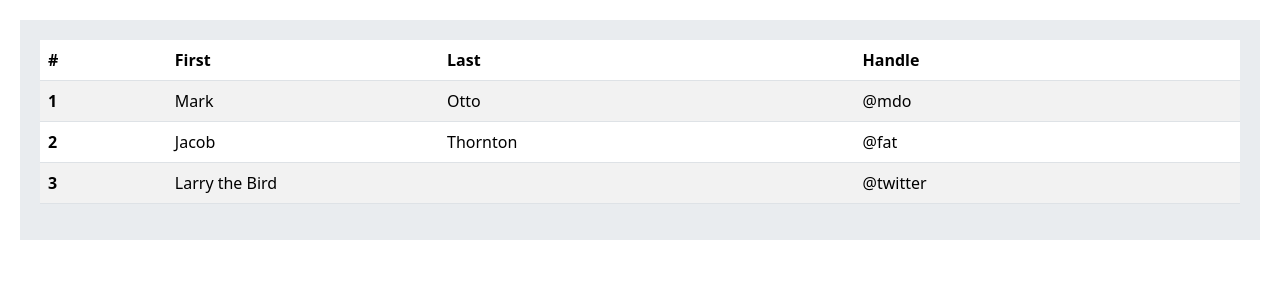
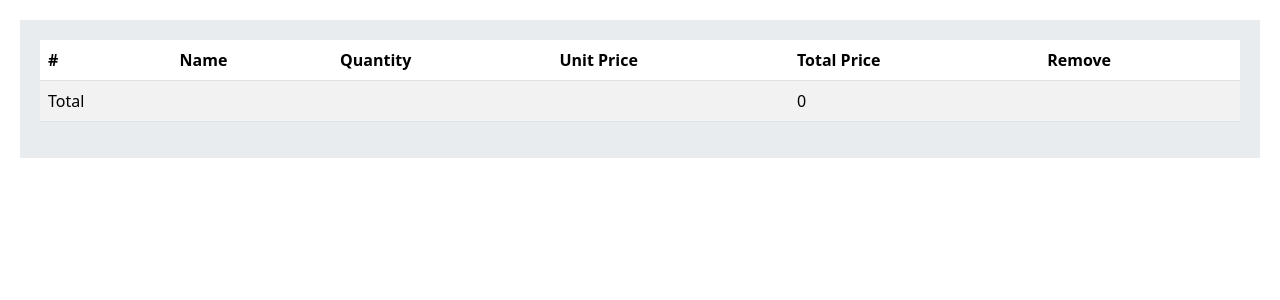
Before and after one commit to Amirsalar-Hosseini/Ecommerce, a Django app: page /orders/cart/ in a window 1280 px wide. Shown: the part 56-356 px from the top of the page. Run offline with Django 5.2, Linux system fonts and the light colour scheme.

Commit message:
update to part 32

```diff
--- a/Ecommerce/settings.py
+++ b/Ecommerce/settings.py
@@ -73,6 +73,7 @@ TEMPLATES = [
                 'django.template.context_processors.request',
                 'django.contrib.auth.context_processors.auth',
                 'django.contrib.messages.context_processors.messages',
+                'orders.context_processors.cart',
             ],
         },
     },
--- a/home/templates/home/product_detail.html
+++ b/home/templates/home/product_detail.html
@@ -7,7 +7,7 @@
     <img src="{{ product.image.url }}" alt="{{ product.name }}" style="width: 300px;">
     <p>{{ product.description }}</p>
     <br><br>
-    <form action="{% url 'orders:card_add' product.id %}" method="post" class="form form-control">
+    <form action="{% url 'orders:cart_add' product.id %}" method="post" class="form form-control">
     {% csrf_token %}
     {{ form }}
         <input type="submit" value="add to cart">
--- a/orders/cart.py
+++ b/orders/cart.py
@@ -1,3 +1,5 @@
+from home.models import Product
+
 CART_SESSION_ID = 'cart'
 
 
@@ -9,6 +11,19 @@ class Cart:
             cart = self.session[CART_SESSION_ID] = {}
         self.cart = cart
 
+    def __iter__(self):
+        product_ids = self.cart.keys()
+        products = Product.objects.filter(id__in=product_ids)
+        cart = self.cart.copy()
+        for product in products:
+            cart[str(product.id)]['product'] = product
+        for item in cart.values():
+            item['total_price'] = int(item['price']) * (item['quantity'])
+            yield item
+
+    def __len__(self):
+        return sum(item['quantity'] for item in self.cart.values())
+
     def add(self, product, quantity):
         product_id = str(product.id)
         if product_id not in self.cart:
@@ -18,3 +33,12 @@ class Cart:
 
     def save(self):
         self.session.modified = True
+
+    def get_total_price(self):
+        return sum(int(item['price']) * item['quantity'] for item in self.cart.values())
+
+    def remove(self, product):
+        product_id = str(product.id)
+        if product_id in self.cart:
+            del self.cart[product_id]
+            self.save()
--- /dev/null
+++ b/orders/context_processors.py
@@ -0,0 +1,5 @@
+from .cart import Cart
+
+
+def cart(request):
+    return {'cart': Cart(request)}
--- a/orders/templates/orders/cart.html
+++ b/orders/templates/orders/cart.html
@@ -5,29 +5,30 @@
   <thead>
     <tr>
       <th scope="col">#</th>
-      <th scope="col">First</th>
-      <th scope="col">Last</th>
-      <th scope="col">Handle</th>
+      <th scope="col">Name</th>
+      <th scope="col">Quantity</th>
+      <th scope="col">Unit Price</th>
+      <th scope="col">Total Price</th>
+      <th scope="col">Remove</th>
     </tr>
   </thead>
   <tbody>
+  {% for item in cart %}
     <tr>
-      <th scope="row">1</th>
-      <td>Mark</td>
-      <td>Otto</td>
-      <td>@mdo</td>
+      <th scope="row">{{ forloop.counter }}</th>
+      <td>{{ item.product }}</td>
+      <td>{{ item.quantity }}</td>
+      <td>{{ item.price }}</td>
+      <td>{{ item.total_price }}</td>
+    <td><a href="{% url 'orders:cart_remove' item.product.id %}" class='btn btn-danger'>remove</a></td>
     </tr>
-    <tr>
-      <th scope="row">2</th>
-      <td>Jacob</td>
-      <td>Thornton</td>
-      <td>@fat</td>
-    </tr>
-    <tr>
-      <th scope="row">3</th>
-      <td colspan="2">Larry the Bird</td>
-      <td>@twitter</td>
-    </tr>
+    {% endfor %}
+  <tr>
+      <td>Total</td>
+      <td colspan="3"></td>
+      <td>{{ cart.get_total_price }}</td>
+      <td colspan="1"></td>
+  </tr>
   </tbody>
 </table>
 {% endblock %}
--- a/orders/urls.py
+++ b/orders/urls.py
@@ -5,4 +5,5 @@ app_name = 'orders'
 urlpatterns = [
     path('cart/', views.CartView.as_view(), name='cart'),
     path('cart/add/<int:product_id>/', views.CartAddView.as_view(), name='cart_add'),
+    path('cart/remove/<int:product_id>/', views.CartRemoveView.as_view(), name='cart_remove'),
 ]
--- a/orders/views.py
+++ b/orders/views.py
@@ -7,7 +7,8 @@ from .forms import CartAddForm
 
 class CartView(View):
     def get(self, request):
-        return render(request, 'orders/cart.html')
+        cart = Cart(request)
+        return render(request, 'orders/cart.html', {'cart': cart})
 
 
 class CartAddView(View):
@@ -18,3 +19,11 @@ class CartAddView(View):
         if form.is_valid():
             cart.add(product, form.cleaned_data['quantity'])
         return redirect('orders:cart')
+
+
+class CartRemoveView(View):
+    def get(self, request, product_id):
+        cart = Cart(request)
+        product = get_object_or_404(Product, id=product_id)
+        cart.remove(product)
+        return redirect('orders:cart')
--- a/templates/includes/navbar.html
+++ b/templates/includes/navbar.html
@@ -3,6 +3,7 @@
             <div class="navbar-nav">
                 <a class="nav-link active" href="{% url 'home:home' %}">Home</a>
                 {% if request.user.is_authenticated %}
+                    <a class="nav-link active" href="{% url 'orders:cart' %}">CART {{ cart|length }}</a>
                     <a class="nav-link active" href="{% url 'accounts:user_logout' %}">Logout</a>
                 {% else %}
                     <a class="nav-link active" href="{% url 'accounts:user_register' %}">Register</a>
```
